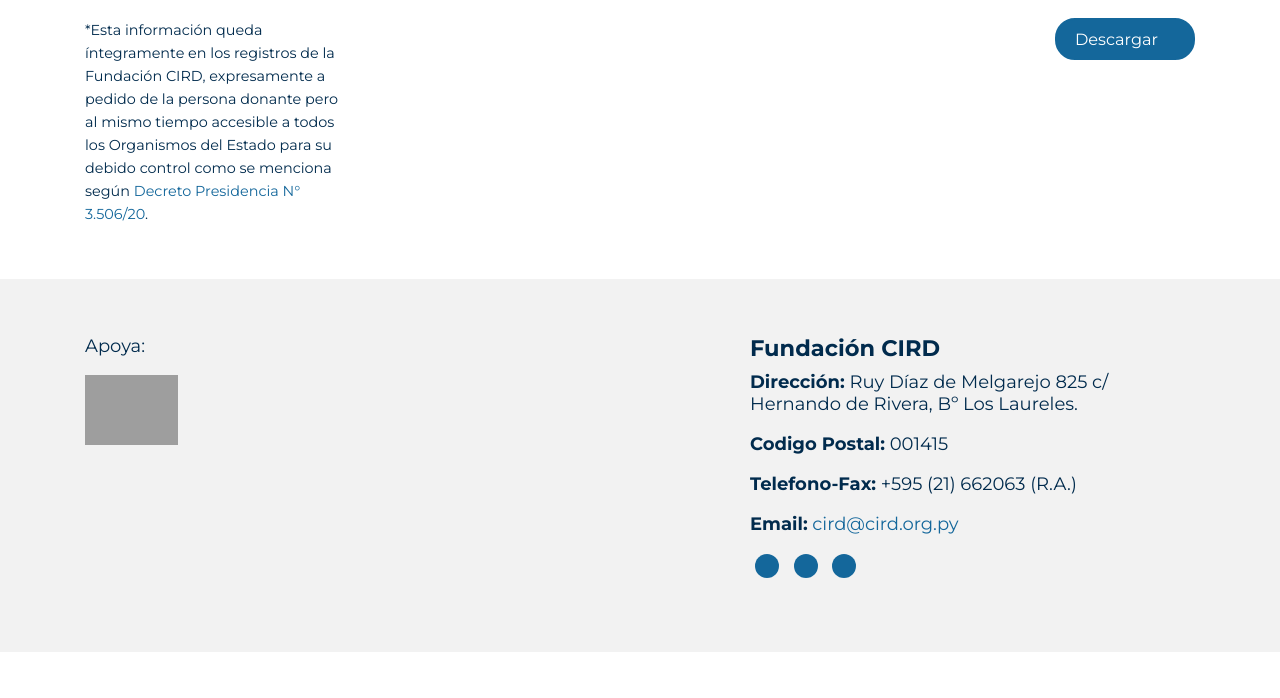
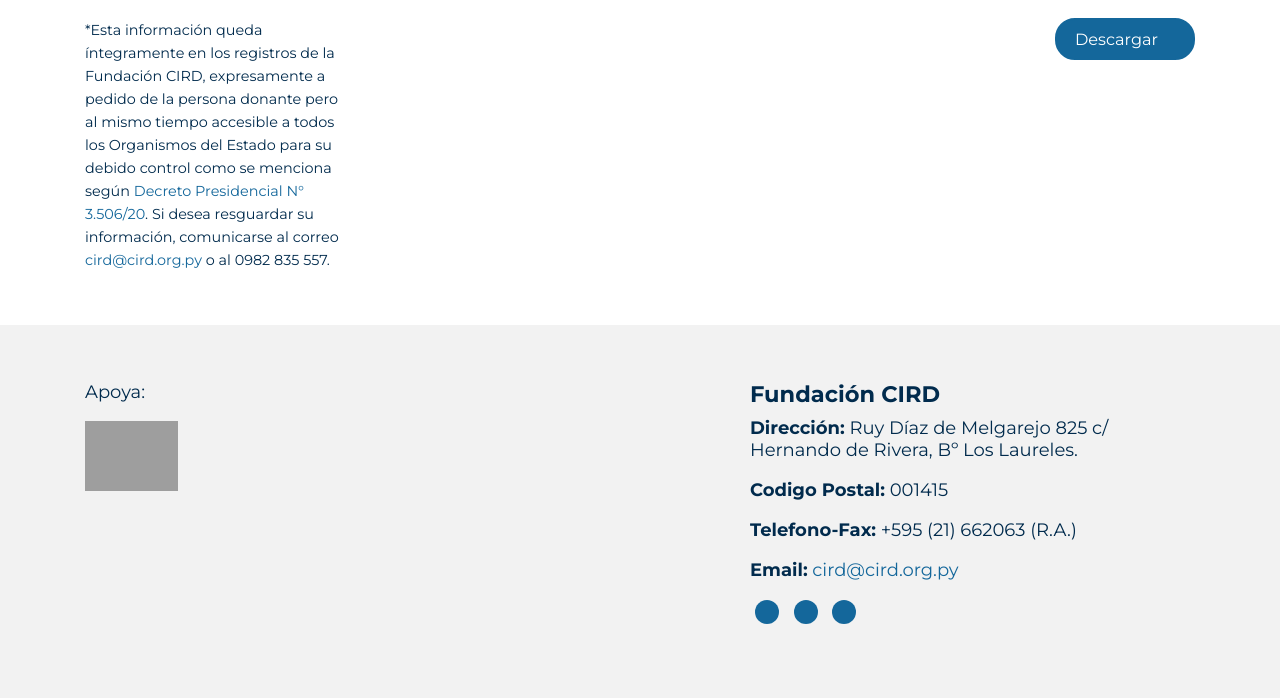
Before and after one commit to Fundacion-CIRD/rendiciondecuentas, a Django app: page /donaciones in a window 1280 px wide. Shown: the part 680-1378 px from the top of the page. Before the commit the page ends 1332 px from the top, so only its background shows below. Run offline with Django 3.2, Linux system fonts and the light colour scheme; data that the repository does not hold is empty; style sheets or scripts are compiled from the project's sources; parts of the project's set-up code (start-up, migrations or seed data) failed here and were passed over; some libraries are stand-ins or nearby versions; some web fonts are replaced; grey boxes are pictures that could not be loaded.

Commit message:
Add links

```diff
--- a/core/templates/core/donaciones.html
+++ b/core/templates/core/donaciones.html
@@ -190,7 +190,9 @@
         <small>
           *Esta información queda íntegramente en los registros de la Fundación CIRD, expresamente a pedido de la
           persona donante pero al mismo tiempo accesible a todos los Organismos del Estado para su debido control como
-          se menciona según <a href="http://bacn.gov.py/archivos/9156/DECRETO3506%20ESTADO%20DE%20EMERGENCIA%20(1).pdf" target="_blank">Decreto Presidencia N° 3.506/20</a>.
+          se menciona según <a href="http://bacn.gov.py/archivos/9156/DECRETO3506%20ESTADO%20DE%20EMERGENCIA%20(1).pdf"
+                               target="_blank">Decreto Presidencial N° 3.506/20</a>. Si desea resguardar su información,
+          comunicarse al correo <a href="mailto:cird@cird.org.py">cird@cird.org.py</a> o al 0982 835 557.
         </small>
       </div>
       <div class="col-md-6">
```
